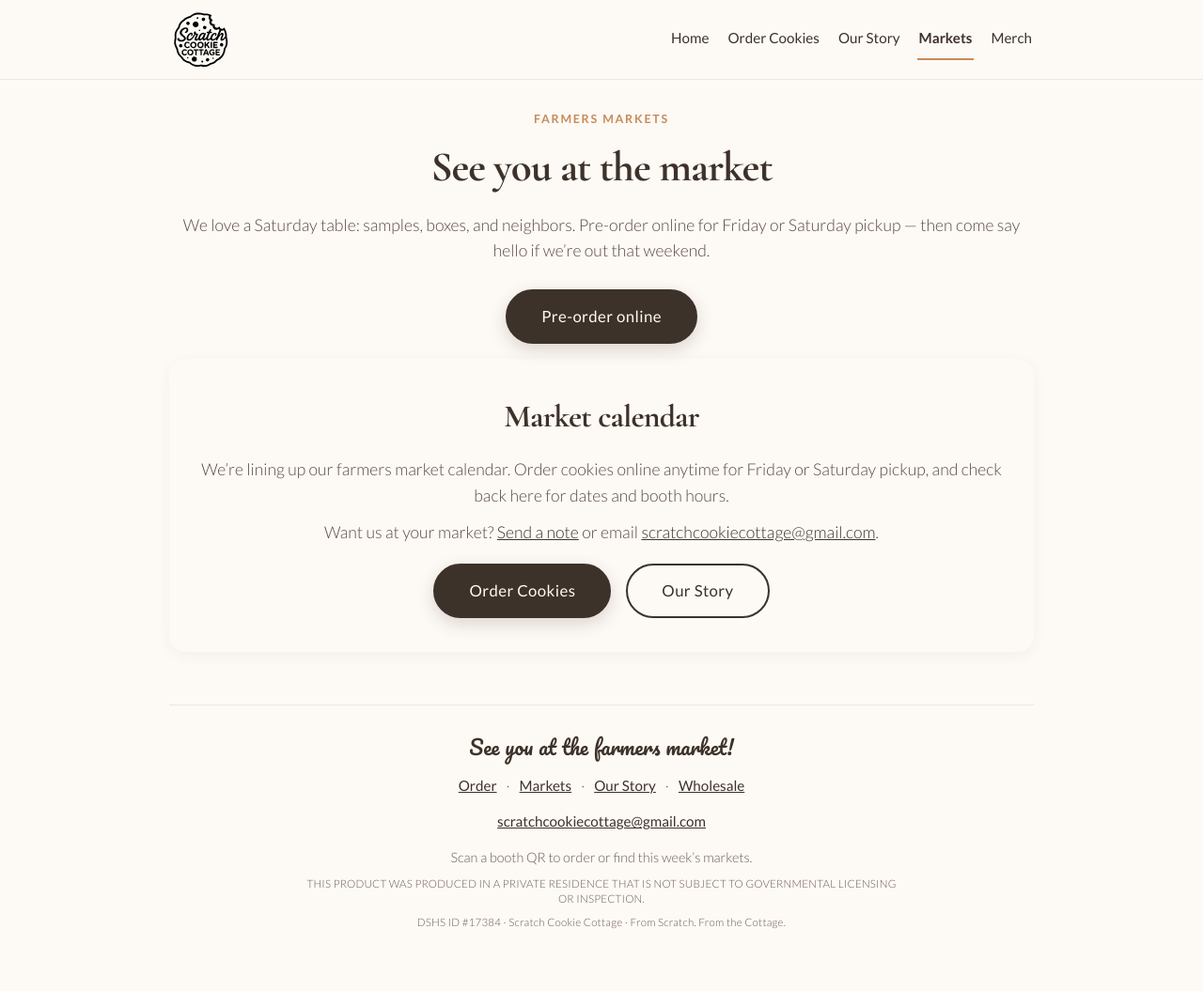
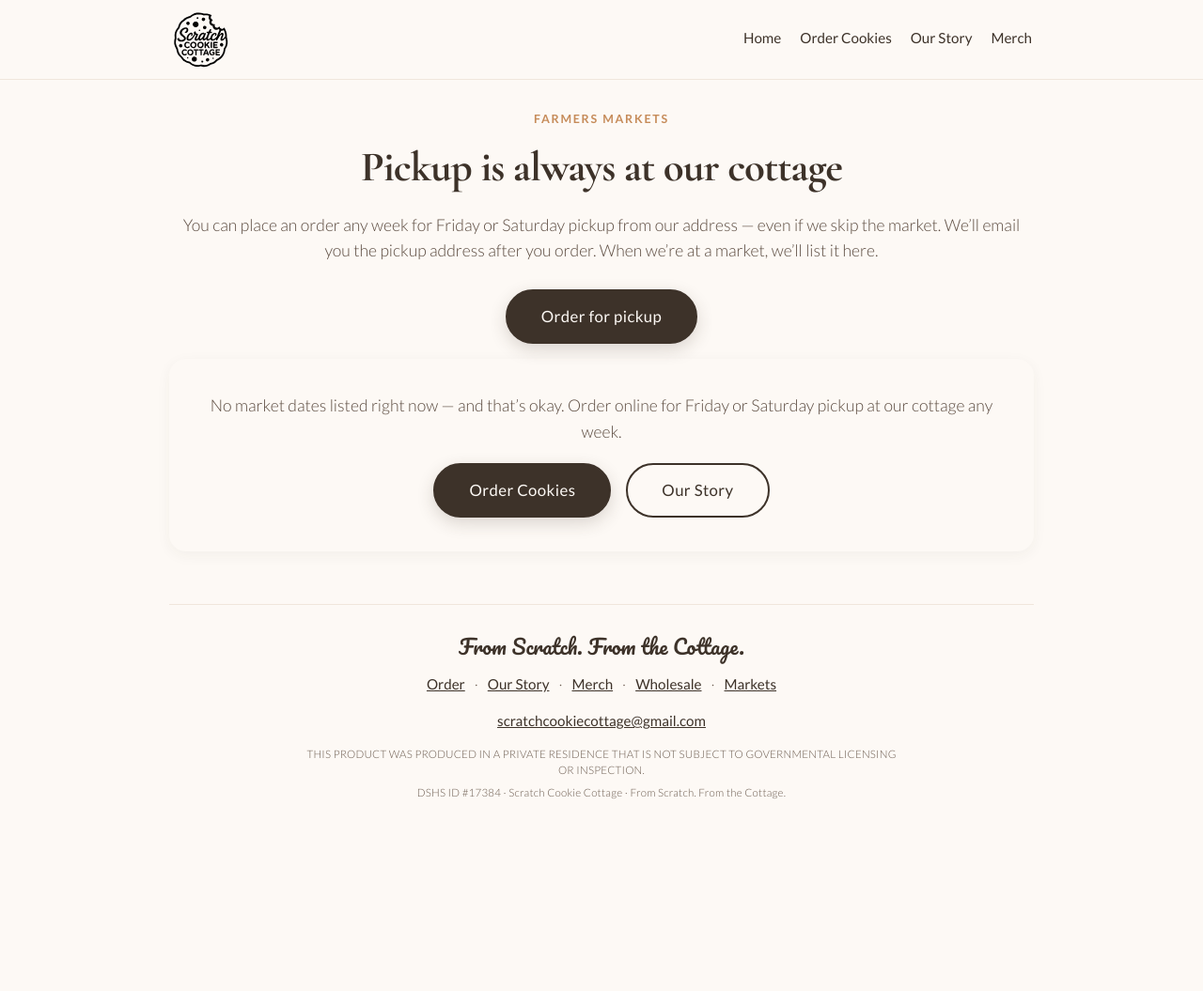
Before and after one commit to scratchcookiecottage-hub/scratch-cookie-cottage, a Flask app: page /markets in a window 1280 px wide. Shown: the whole page at 94% size. After the commit the page ends 851 px from the top, so only its background shows below. Run offline with Flask 3, Linux system fonts and the light colour scheme; data comes from the database, SQL or seed files in the repository; data that the repository does not hold is empty.

Commit message:
Tone down markets and make cottage pickup the default.

```diff
--- a/config.py
+++ b/config.py
@@ -93,7 +93,7 @@ class Config:
     TAGLINE = "From Scratch. From the Cottage."
     PICKUP_NOTE = os.getenv(
         "PICKUP_NOTE",
-        "We’ll confirm pickup details by email after you order.",
+        "Pickup is at our cottage. We’ll email you the address after you order.",
     ).strip()
     COTTAGE_FOOD_DISCLOSURE = (
         "THIS PRODUCT WAS PRODUCED IN A PRIVATE RESIDENCE THAT IS NOT "
@@ -108,7 +108,7 @@ class Config:
     STORY_PARAGRAPHS = [
         "Scratch Cookie Cottage is a small-batch bakery in the Austin / West Lake Hills area. Every cookie is mixed, scooped, and baked from scratch — no mixes, no shortcuts.",
         "We keep the menu focused: brown-butter chocolate chip, macadamia white chocolate, salted caramel chocolate pecan, and our savory-sweet White Miso Peanut Butter. When the season calls for it, a fifth cookie rotates through.",
-        "Order online anytime for Friday or Saturday pickup, or look for us at local farmers markets. Same-weekend boxes close after Wednesday 11:59 PM Central — after that, pick a future weekend and we’ll bake for you.",
+        "Order online anytime for Friday or Saturday pickup at our cottage. Same-weekend boxes close after Wednesday 11:59 PM Central — after that, pick a future weekend and we’ll bake for you.",
     ]
     # Extra photos for /story. Paths relative to static/. Empty = use catalog cookie photos.
     STORY_IMAGES = []
--- a/static/css/style.css
+++ b/static/css/style.css
@@ -172,7 +172,6 @@ a:hover { color: var(--brown-soft); }
   margin: 0 0 10px;
 }
 
-.footer-qr-note { margin: 12px 0 8px; font-size: 0.9rem; }
 .footer-legal {
   font-size: 0.72rem;
   letter-spacing: 0.02em;
--- a/templates/base.html
+++ b/templates/base.html
@@ -43,7 +43,6 @@
         <a href="{{ url_for('index') }}" {% if request.endpoint == 'index' %}aria-current="page"{% endif %}>Home</a>
         <a href="{{ url_for('order') }}" {% if request.endpoint in ('order', 'order_return', 'order_success') %}aria-current="page"{% endif %}>Order Cookies</a>
         <a href="{{ url_for('story') }}" {% if request.endpoint == 'story' %}aria-current="page"{% endif %}>Our Story</a>
-        <a href="{{ url_for('markets') }}" {% if request.endpoint == 'markets' %}aria-current="page"{% endif %}>Markets</a>
         <a href="{{ url_for('merch') }}" {% if request.endpoint == 'merch' %}aria-current="page"{% endif %}>Merch</a>
       </nav>
     </div>
@@ -66,15 +65,17 @@
 
     {% if request.endpoint and not request.endpoint.startswith('admin') %}
     <footer class="site-footer no-print">
-      <p class="footer-tagline">See you at the farmers market!</p>
+      <p class="footer-tagline">{{ tagline }}</p>
       <p class="footer-links">
         <a href="{{ url_for('order') }}">Order</a>
         <span aria-hidden="true">·</span>
-        <a href="{{ url_for('markets') }}">Markets</a>
-        <span aria-hidden="true">·</span>
         <a href="{{ url_for('story') }}">Our Story</a>
         <span aria-hidden="true">·</span>
+        <a href="{{ url_for('merch') }}">Merch</a>
+        <span aria-hidden="true">·</span>
         <a href="{{ url_for('wholesale') }}">Wholesale</a>
+        <span aria-hidden="true">·</span>
+        <a href="{{ url_for('markets') }}">Markets</a>
         {% if instagram_url %}
           <span aria-hidden="true">·</span>
           <a href="{{ instagram_url }}" target="_blank" rel="noopener">Instagram</a>
@@ -83,7 +84,6 @@
       <p>
         <a href="mailto:{{ contact_email }}">{{ contact_email }}</a>
       </p>
-      <p class="footer-qr-note">Scan a booth QR to order or find this week’s markets.</p>
       <p class="footer-legal">{{ cottage_food_disclosure }}</p>
       <p class="footer-legal">DSHS ID #{{ dshs_id }} · {{ business_name }} · {{ tagline }}</p>
     </footer>
--- a/templates/markets.html
+++ b/templates/markets.html
@@ -1,23 +1,24 @@
 {% extends "base.html" %}
 {% block title %}Farmers Markets — {{ business_name }}{% endblock %}
 {% block meta %}
-  <meta name="description" content="Find Scratch Cookie Cottage at Austin-area farmers markets. Pre-order online for Friday or Saturday pickup.">
+  <meta name="description" content="Order Scratch Cookie Cottage cookies anytime for Friday or Saturday pickup at our cottage. Sometimes you’ll also find us at a local farmers market.">
 {% endblock %}
 {% block content %}
   <section class="hero hero-compact">
     <p class="eyebrow">Farmers Markets</p>
-    <h1>See you at the market</h1>
+    <h1>Pickup is always at our cottage</h1>
     <p class="lead">
-      We love a Saturday table: samples, boxes, and neighbors. Pre-order online
-      for Friday or Saturday pickup — then come say hello if we’re out that weekend.
+      You can place an order any week for Friday or Saturday pickup from our address —
+      even if we skip the market. We’ll email you the pickup address after you order.
+      When we’re at a market, we’ll list it here.
     </p>
     <div class="btn-row">
-      <a class="btn" href="{{ url_for('order') }}">Pre-order online</a>
+      <a class="btn" href="{{ url_for('order') }}">Order for pickup</a>
     </div>
   </section>
 
   {% if markets %}
-    <h2 class="section-title">Upcoming markets</h2>
+    <h2 class="section-title">This season</h2>
     <div class="market-grid">
       {% for market in markets %}
       <article class="panel market-card">
@@ -26,7 +27,7 @@
         {% if market.area %}<p>{{ market.area }}</p>{% endif %}
         {% if market.notes %}<p class="section-note" style="text-align:center;">{{ market.notes }}</p>{% endif %}
         <div class="btn-row">
-          <a class="btn" href="{{ url_for('order') }}">Order for pickup</a>
+          <a class="btn" href="{{ url_for('order') }}">Order for cottage pickup</a>
           {% if market.maps_url %}
             <a class="btn secondary" href="{{ market.maps_url }}" target="_blank" rel="noopener">Directions</a>
           {% endif %}
@@ -36,14 +37,9 @@
     </div>
   {% else %}
     <div class="panel">
-      <h2>Market calendar</h2>
       <p>
-        We’re lining up our farmers market calendar. Order cookies online anytime
-        for Friday or Saturday pickup, and check back here for dates and booth hours.
-      </p>
-      <p>
-        Want us at your market? <a href="{{ url_for('wholesale') }}">Send a note</a>
-        or email <a href="mailto:{{ contact_email }}">{{ contact_email }}</a>.
+        No market dates listed right now — and that’s okay. Order online for
+        Friday or Saturday pickup at our cottage any week.
       </p>
       <div class="btn-row">
         <a class="btn" href="{{ url_for('order') }}">Order Cookies</a>
--- a/templates/order.html
+++ b/templates/order.html
@@ -6,7 +6,8 @@
 {% block content %}
   <h1>Place Your Order</h1>
   <p class="lead">
-    Order anytime. Choose a Friday or Saturday on the calendar below.
+    Order anytime for Friday or Saturday pickup at our cottage.
+    We’ll email you the address after you order.
   </p>
 
   <div class="banner {{ 'open' if same_week.same_week_open else 'closed' }}">
--- a/templates/order_closed.html
+++ b/templates/order_closed.html
@@ -12,7 +12,6 @@
   </div>
   <div class="btn-row">
     <a class="btn" href="{{ url_for('order') }}">Continue to order</a>
-    <a class="btn secondary" href="{{ url_for('markets') }}">Markets</a>
     <a class="btn secondary" href="{{ url_for('merch') }}">Shop Merch</a>
   </div>
 {% endblock %}
--- a/templates/story.html
+++ b/templates/story.html
@@ -17,7 +17,7 @@
       {% endfor %}
       <div class="btn-row" style="margin-top: 24px;">
         <a class="btn" href="{{ url_for('order') }}">Order Cookies</a>
-        <a class="btn secondary" href="{{ url_for('markets') }}">Find Us at Markets</a>
+        <a class="btn secondary" href="{{ url_for('merch') }}">Shop Merch</a>
       </div>
     </div>
 
--- a/templates/success.html
+++ b/templates/success.html
@@ -49,7 +49,6 @@
 
   <div class="btn-row">
     <a class="btn secondary" href="{{ url_for('index') }}">Back home</a>
-    <a class="btn secondary" href="{{ url_for('markets') }}">See us at a market</a>
     <a class="btn secondary" href="{{ url_for('merch') }}">Shop Merch</a>
   </div>
 {% endblock %}
```
Also changed, not shown: templates/index.html (+4 -4 lines), tests/test_public_pages.py (+4 -3 lines).
